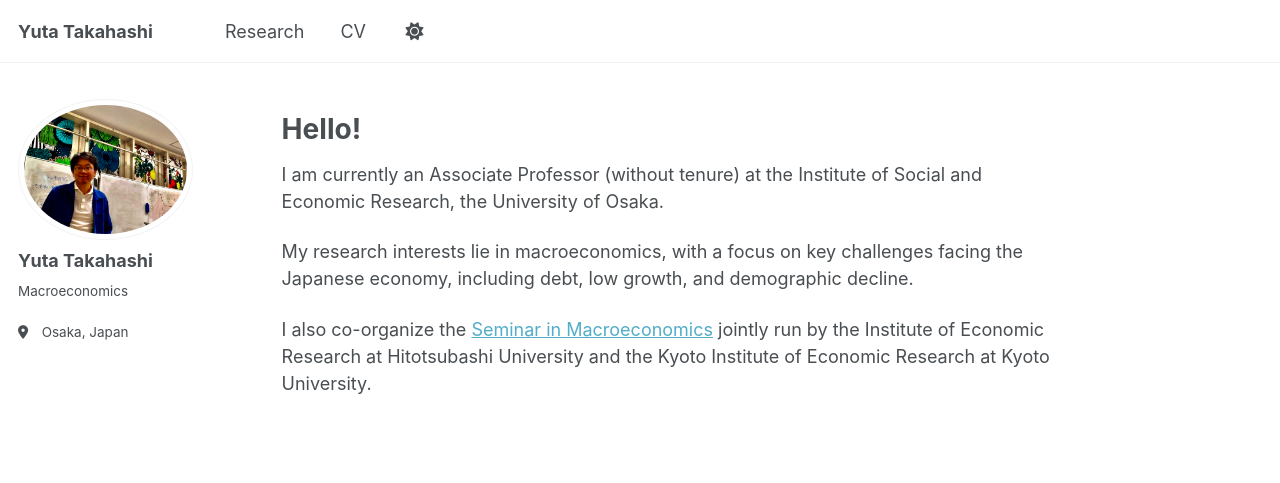
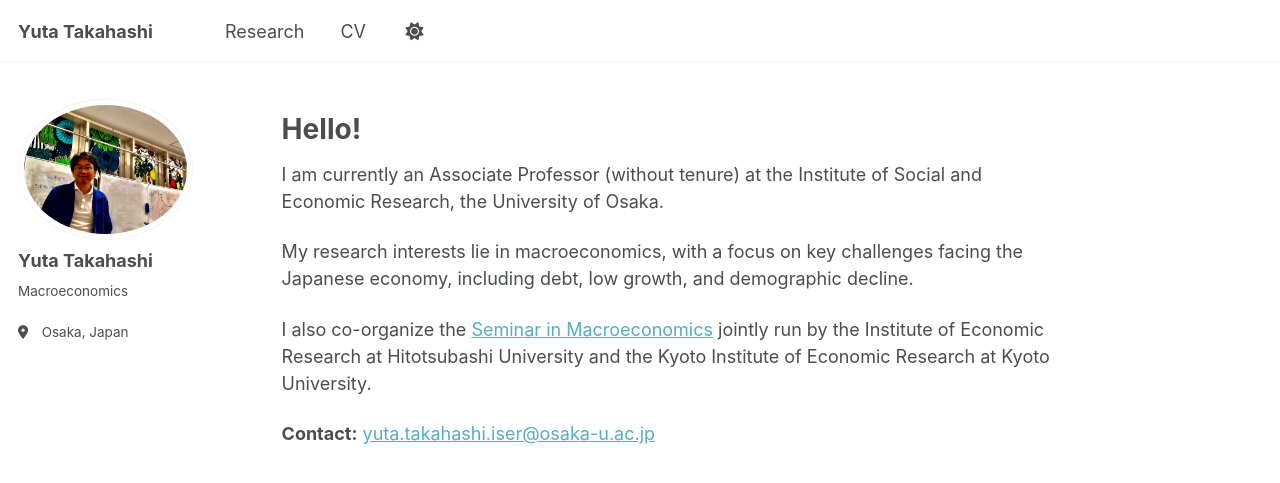
Before and after one commit to yuta-takahashi-1211/yuta-takahashi-1211.github.io, a Jekyll site: the page built from index.md, in a window 1280 px wide. Shown: the top 483 px of the page. Built offline with Jekyll 4.4.1, drawn with Linux system fonts in a browser that asks for light colours.

Commit message:
Update index.md

```diff
--- a/index.md
+++ b/index.md
@@ -14,3 +14,5 @@
 My research interests lie in macroeconomics, with a focus on key challenges facing the Japanese economy, including debt, low growth, and demographic decline.
 
 I also co-organize the [Seminar in Macroeconomics](https://sites.google.com/view/seminarinmacro/home) jointly run by the Institute of Economic Research at Hitotsubashi University and the Kyoto Institute of Economic Research at Kyoto University.
+
+**Contact:** [yuta.takahashi.iser@osaka-u.ac.jp](yuta.takahashi.iser@osaka-u.ac.jp)
```
